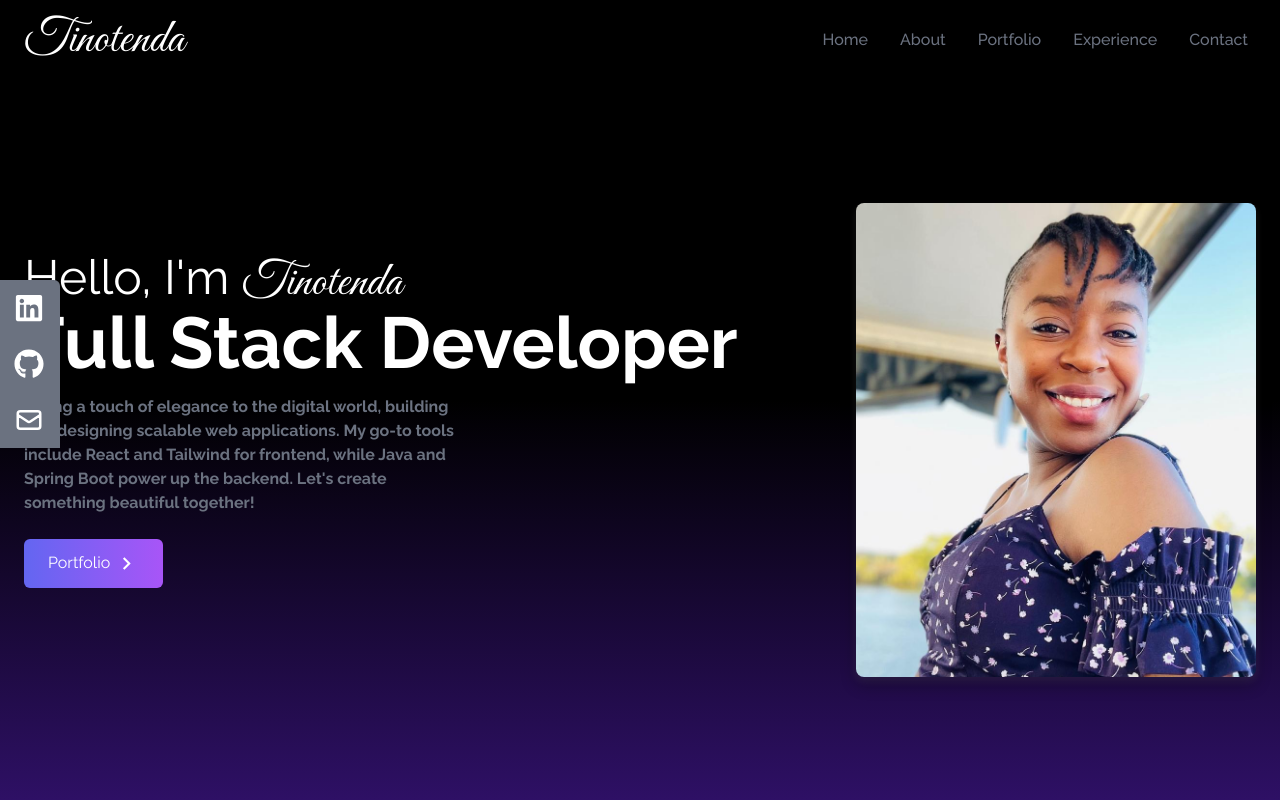
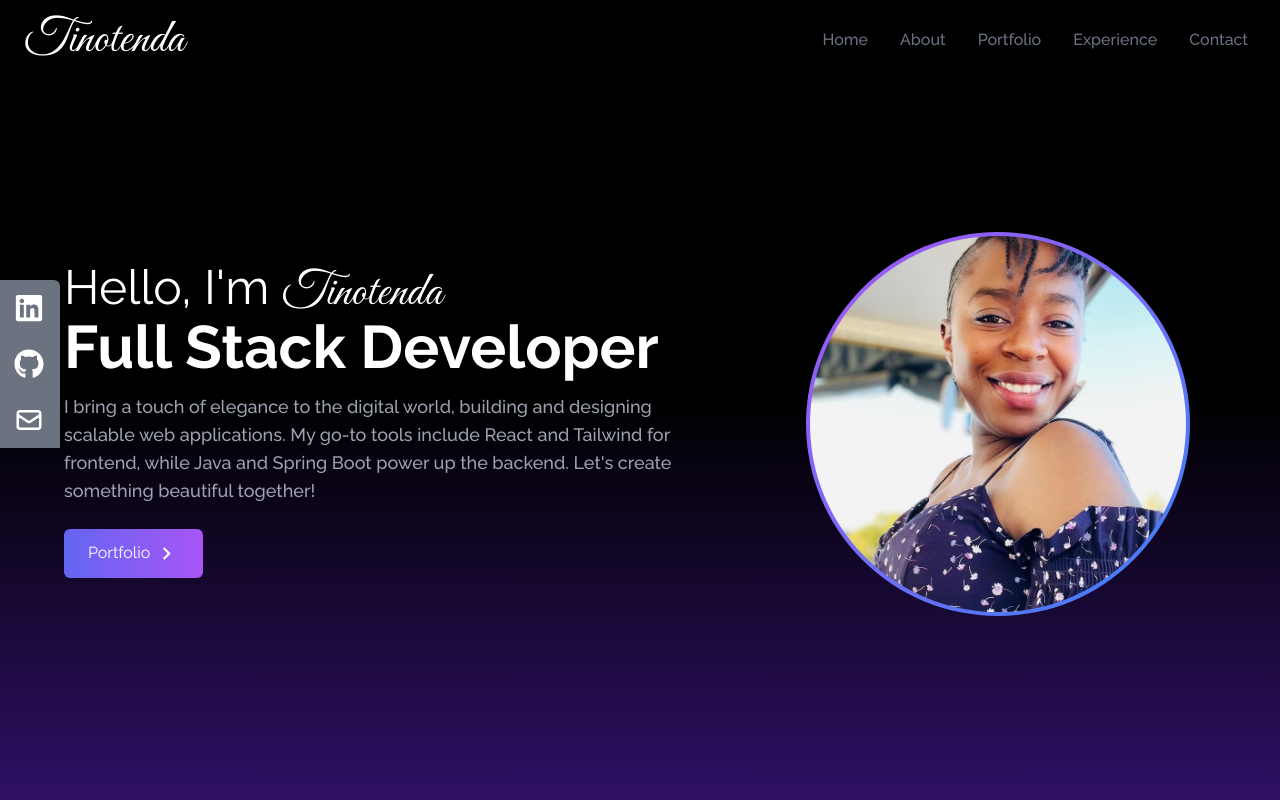
Before and after one commit to tinofay/portfolio, a React (Create React App) app: page / in a window 1280 px wide. Shown: the top 800 px of the page. Built offline with nearby package versions, Linux system fonts and the light colour scheme; the HTML template or start-up script is replaced by a standard one.

Commit message:
edit image

```diff
--- a/src/components/Home.jsx
+++ b/src/components/Home.jsx
@@ -10,46 +10,76 @@ const Home = () => {
           className="min-h-screen w-full bg-gradient-to-b from-black via-black to-violet-950"
       >
         <div className="flex items-center justify-center min-h-screen pt-20 pb-8">
-          <div className="max-w-screen-xl mx-auto flex flex-col space-y-8 md:flex-row items-center justify-center px-6">
-            <div className="flex flex-col justify-center w-full md:w-1/2 lg:w-2/3 md:mr-8">
-              <p className="text-2xl xs:text-3xl sm:text-5xl text-white overflow-hidden whitespace-normal break-words">
+            <div
+                className="max-w-screen-xl mx-auto flex flex-col md:flex-row items-center px-4 md:px-8 lg:px-16 space-y-8 md:space-y-0">
+                {/* Text Section */}
+                <div className="flex flex-col justify-center w-full md:w-1/2 lg:w-3/5 md:mr-16">
+                    <p className="text-2xl xs:text-3xl sm:text-5xl text-white leading-snug">
+                        {/* Full cursive for mobile */}
+                        <span className="block font-signature italic md:hidden">
+          Hello, I'm Tinotenda
+        </span>
+
+                        {/* "Tinotenda" cursive only for larger screens */}
+                        <span className="hidden md:block">
           Hello, I'm{" "}
-                <span className="text-white font-signature text-2xl xs:text-3xl sm:text-5xl inline-block">Tinotenda</span>
+                            <span className="font-signature">Tinotenda</span>
+        </span>
                     </p>
-              <h4 className="text-5xl sm:text-7xl font-bold text-white">
+
+                    <h4 className="text-4xl sm:text-6xl font-bold text-white leading-tight font-sans">
                         Full Stack Developer
                     </h4>
-              <p className="text-gray-500 font-bold py-4 max-w-md">
-                I bring a touch of elegance to the digital world, building and designing scalable web applications. My go-to tools include React and Tailwind for frontend, while Java and Spring Boot power up the backend. Let's create something beautiful together!
+                    <p className="text-gray-400 font-medium text-base sm:text-lg py-4 leading-relaxed max-w-md md:max-w-none">
+                        I bring a touch of elegance to the digital world, building and
+                        designing scalable web applications. My go-to tools include React
+                        and Tailwind for frontend, while Java and Spring Boot power up
+                        the backend. Let's create something beautiful together!
                     </p>
 
+                    {/* Portfolio Button */}
                     <div>
                         <Link
                             to="portfolio"
                             smooth
                             duration={500}
-                    className="group text-white w-fit px-6 py-3 my-2 flex items-center rounded-md bg-gradient-to-r from-indigo-500 to-purple-500 cursor-pointer"
+                            className="group text-white w-fit px-6 py-3 my-2 flex items-center rounded-md bg-gradient-to-r from-indigo-500 to-purple-500 cursor-pointer hover:shadow-md transition-all"
                         >
                             Portfolio
                             <span className="group-hover:rotate-90 duration-300">
-                  <MdOutlineKeyboardArrowRight size={25} className="ml-1" />
+            <MdOutlineKeyboardArrowRight size={25} className="ml-1"/>
           </span>
                         </Link>
                     </div>
                 </div>
 
-            <div className="w-full md:w-1/2 lg:w-1/3">
+                {/* Image Section */}
+                <div className="flex justify-center items-center w-full md:w-1/2 lg:w-2/5">
+                    <div className="relative flex justify-center items-center">
+                        {/* Profile Image with Gradient Border */}
+                        <div
+                            className="rounded-full w-64 h-64 sm:w-80 sm:h-80 md:w-96 md:h-96 p-[4px]"
+                            style={{
+                                background: "linear-gradient(135deg, #a855f7, #3b82f6)", // Blue to purple gradient
+                            }}
+                        >
                             <img
                                 src={HeroImage}
                                 alt="my profile"
                                 onContextMenu={(event) => event.preventDefault()}
-                  onDragStart={event => event.preventDefault()}
+                                onDragStart={(event) => event.preventDefault()}
                                 draggable="false"
-                  className="rounded-lg mx-auto w-full shadow-[0px_8px_15px_rgba(0,0,0,0.3),0px_4px_8px_rgba(255,255,255,0.1)] hover:shadow-[0px_12px_25px_rgba(0,0,0,0.4),0px_6px_10px_rgba(255,255,255,0.15)] transition-shadow duration-300 ease-in-out"
+                                className="rounded-full w-full h-full object-cover"
                             />
                         </div>
                     </div>
                 </div>
+
+
+            </div>
+        </div>
+
+
       </div>
   );
 };
```
Lines whose indentation alone changed are shown as unchanged.
